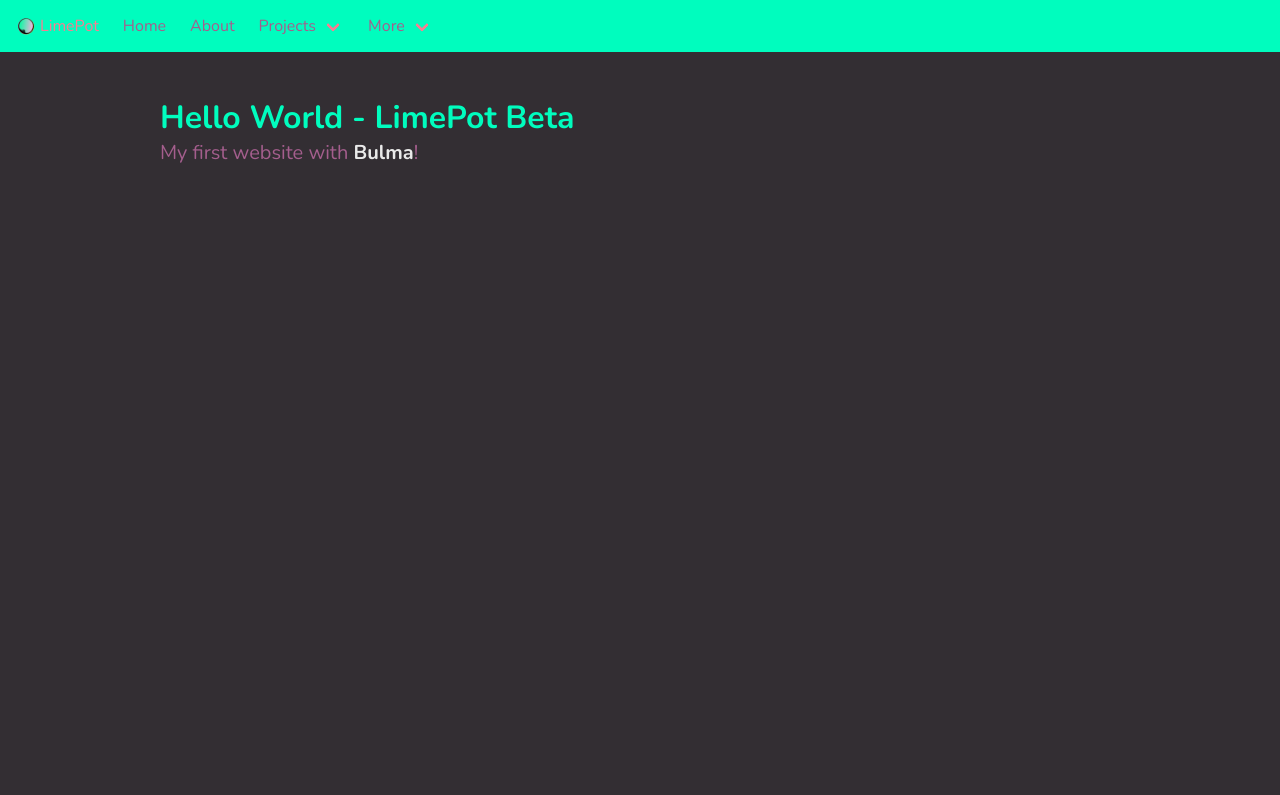
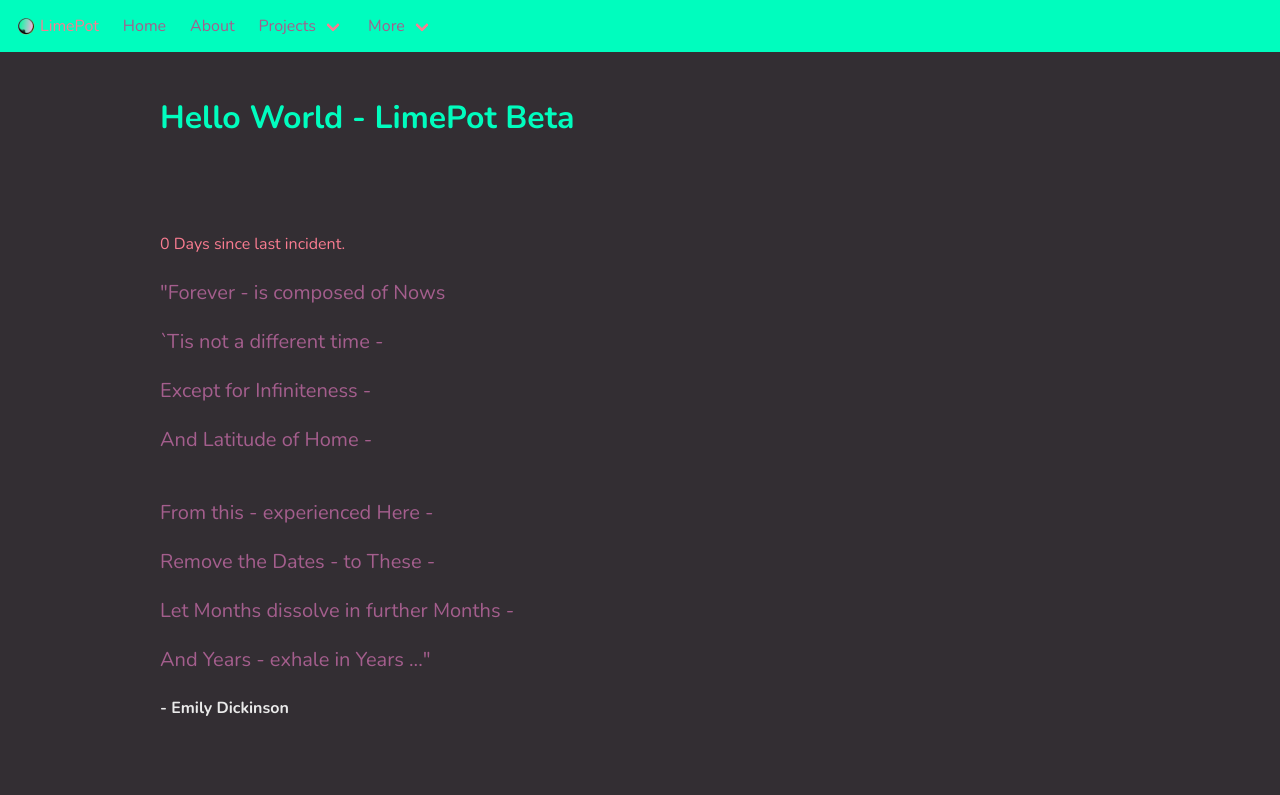
Before and after one commit to LimePotato/limepot.xyz, a website: page BETA/index.html in a window 1280 px wide. Drawn offline with nearby package versions, Linux system fonts and the light colour scheme.

```diff
--- a/BETA/index.html
+++ b/BETA/index.html
@@ -89,9 +89,22 @@
       <h1 class="title">
         Hello World - LimePot Beta
       </h1>
-      <p class="subtitle">
-        My first website with <strong>Bulma</strong>!
-      </p>
+      <div class="content">
+        <br><br><br>
+        <a href="#">0 Days since last incident.</a>
+        <br><br>
+        <p class="subtitle">"Forever - is composed of Nows</p>
+        <p class="subtitle">`Tis not a different time -</p>
+        <p class="subtitle">Except for Infiniteness -</p>
+        <p class="subtitle">And Latitude of Home -</p>
+        <br>
+        <p class="subtitle">From this - experienced Here -</p>
+        <p class="subtitle">Remove the Dates - to These -</p>
+        <p class="subtitle">Let Months dissolve in further Months -</p>
+        <p class="subtitle">And Years - exhale in Years ..."</p>
+        <p class="subtitle"></p><strong>- Emily Dickinson</strong></p>
+        <br><br><br>
+        </div>
     </div>
   </section>
   </body>
```
Also changed, not shown: index.html (+1 -0 lines).
